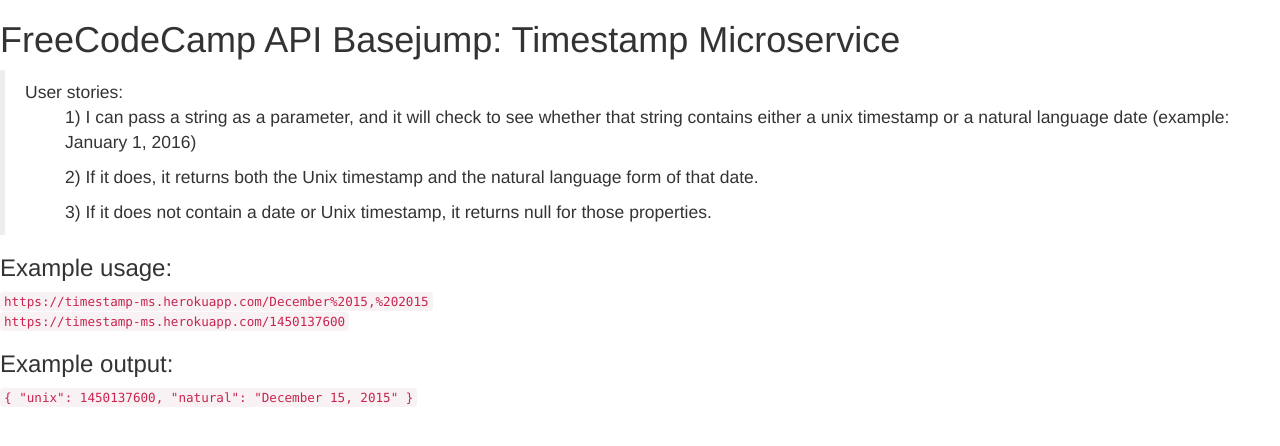
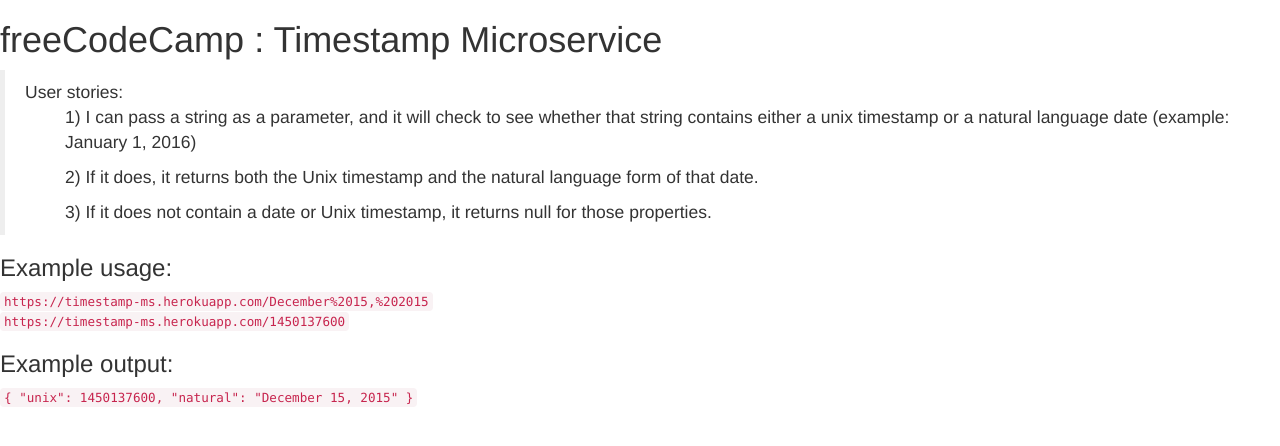
Before and after one commit to Bledhard/fcc-api-timestamp, a website: page index.html in a window 1280 px wide. Drawn offline with nearby package versions, Linux system fonts and the light colour scheme.

Commit message:
Some cosmetic changes

```diff
--- a/index.html
+++ b/index.html
@@ -13,7 +13,7 @@
 
 <body>
     <h1 class="header">
-      FreeCodeCamp API Basejump: Timestamp Microservice
+      freeCodeCamp : Timestamp Microservice
     </h1>
     <blockquote>
       User stories:
```
Also changed, not shown: README.md.
